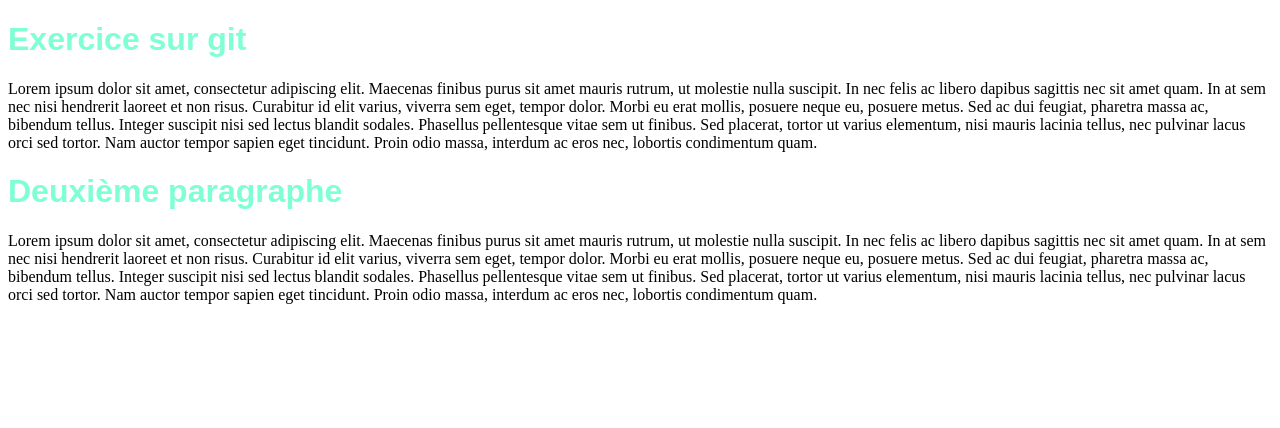
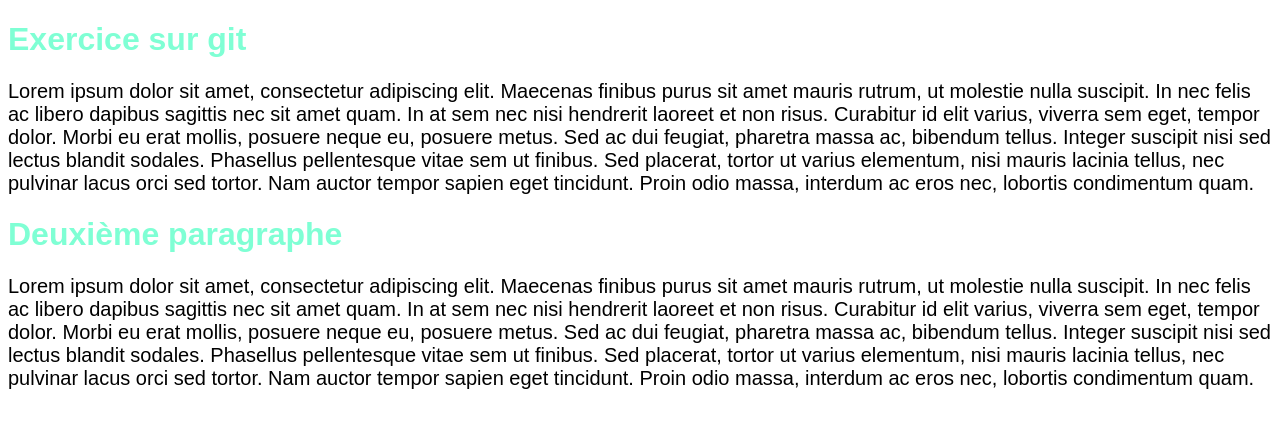
Before and after one commit to Hogo666/projet, a plain HTML site: page index.html in a window 1280 px wide. Drawn offline with Linux system fonts and the light colour scheme.

Commit message:
Ajout police sans serif paragraphe et font-size à 20 px

```diff
--- a/stylesheet.css
+++ b/stylesheet.css
@@ -1 +1,2 @@
 h1 {color: aquamarine; font-family: sans-serif;}
+p {font-family: sans-serif; font-size: 20px;}
```
